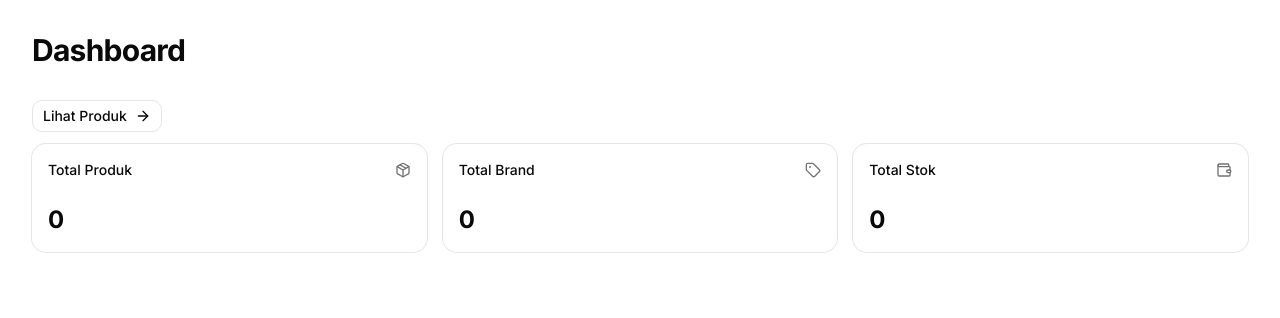
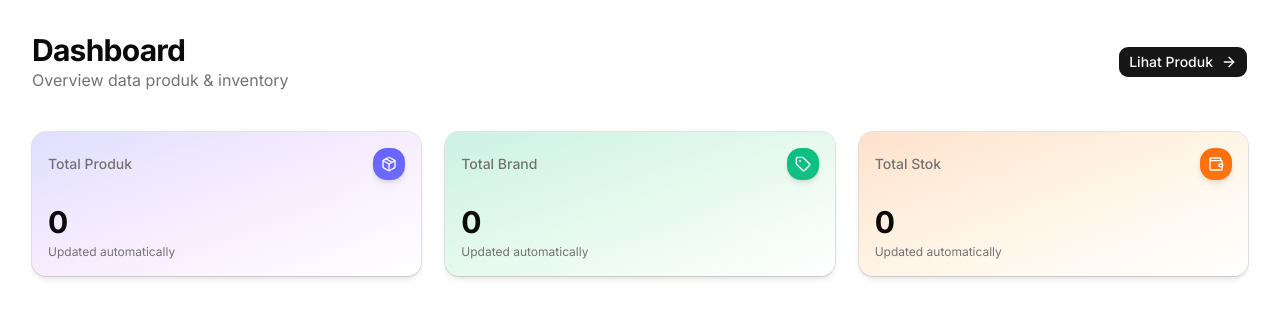
Before and after one commit to afadholi1/nextjs-product-management, a Next.js app: page / in a window 1280 px wide. Shown: the top 318 px of the page. Built offline with nearby package versions, Linux system fonts and the light colour scheme; no server answers; the database is empty.

Commit message:
feat: improve dashboard & products UI

```diff
--- a/src/app/page.tsx
+++ b/src/app/page.tsx
@@ -1,58 +1,95 @@
 import Link from "next/link";
 import { prisma } from "@/lib/prisma";
-import { Card, CardContent, CardHeader, CardTitle } from "@/components/ui/card";
+import { Card, CardContent, CardHeader } from "@/components/ui/card";
 import { Button } from "@/components/ui/button";
 import { Package, Tag, Wallet, ArrowRight } from "lucide-react";
 
 export default async function DashboardPage() {
-  // Ambil data agregat: jumlah produk, brand, dan total stok
   const [productCount, brandCount, totalStock] = await Promise.all([
     prisma.product.count(),
     prisma.brand.count(),
     prisma.product.aggregate({ _sum: { stock: true } }),
   ]);
 
-  // Konfigurasi kartu statistik
+  const stockValue = totalStock._sum.stock ?? 0;
+
   const stats = [
     {
       title: "Total Produk",
       value: productCount,
-      icon: <Package className="h-4 w-4 text-muted-foreground" />,
+      Icon: Package,
+      gradient: "from-indigo-500/20 via-purple-500/10 to-transparent",
+      iconBg: "bg-indigo-500",
     },
     {
       title: "Total Brand",
       value: brandCount,
-      icon: <Tag className="h-4 w-4 text-muted-foreground" />,
+      Icon: Tag,
+      gradient: "from-emerald-500/20 via-green-500/10 to-transparent",
+      iconBg: "bg-emerald-500",
     },
     {
       title: "Total Stok",
-      value: totalStock._sum.stock || 0, // fallback 0 jika null
-      icon: <Wallet className="h-4 w-4 text-muted-foreground" />,
+      value: stockValue,
+      Icon: Wallet,
+      gradient: "from-orange-500/20 via-amber-500/10 to-transparent",
+      iconBg: "bg-orange-500",
     },
   ];
 
   return (
-    <div className="p-8 space-y-8">
-      <h1 className="text-3xl font-bold tracking-tight">Dashboard</h1>
+    <div className="p-8 space-y-10">
+      {/* Header */}
+      <div className="flex items-center justify-between">
+        <div>
+          <h1 className="text-3xl font-bold tracking-tight">Dashboard</h1>
+          <p className="text-muted-foreground">
+            Overview data produk & inventory
+          </p>
+        </div>
 
-      {/* Shortcut ke halaman Products */}
-      <Link href="/products">
-        <Button variant="outline" className="gap-2 mb-3">
-          Lihat Produk <ArrowRight className="h-4 w-4 " />
-        </Button>
-      </Link>
+        <Link href="/products">
+          <Button className="gap-2">
+            Lihat Produk <ArrowRight className="h-4 w-4" />
+          </Button>
+        </Link>
+      </div>
 
-      {/* Grid kartu statistik */}
-      <div className="grid gap-4 md:grid-cols-3">
+      {/* Premium Stats Grid */}
+      <div className="grid gap-6 md:grid-cols-3">
         {stats.map((stat) => (
-          <Card key={stat.title}>
-            <CardHeader className="flex flex-row items-center justify-between space-y-0 pb-2">
-              <CardTitle className="text-sm font-medium">{stat.title}</CardTitle>
-              {stat.icon}
+          <Card
+            key={stat.title}
+            className={`
+              relative overflow-hidden border-0 shadow-md
+              bg-linear-to-br ${stat.gradient}
+              backdrop-blur-xl
+              hover:shadow-xl transition-all duration-300
+            `}
+          >
+            <CardHeader className="flex flex-row items-center justify-between pb-2">
+              <p className="text-sm font-medium text-muted-foreground">
+                {stat.title}
+              </p>
+
+              <div
+                className={`p-2 rounded-xl ${stat.iconBg} text-white shadow-md`}
+              >
+                <stat.Icon className="h-4 w-4" />
+              </div>
             </CardHeader>
+
             <CardContent>
-              <div className="text-2xl font-bold">{stat.value}</div>
+              <div className="text-3xl font-bold tracking-tight">
+                {stat.value}
+              </div>
+              <p className="text-xs text-muted-foreground mt-1">
+                Updated automatically
+              </p>
             </CardContent>
+
+            {/* decorative glow */}
+            <div className="absolute -bottom-10 -right-10 h-32 w-32 rounded-full blur-3xl opacity-30 bg-white" />
           </Card>
         ))}
       </div>
--- a/src/app/products/page.tsx
+++ b/src/app/products/page.tsx
@@ -7,25 +7,26 @@ import { ChevronLeft } from "lucide-react";
 
 export default async function ProductsPage() {
   // Fetch produk dan brand secara paralel di server
-  const [products, brands] = await Promise.all([
-    getProducts(),
-    getBrands(),
-  ]);
+  const [products, brands] = await Promise.all([getProducts(), getBrands()]);
 
   return (
     <div className="p-8 space-y-6">
-      {/* Tombol kembali ke Dashboard */}
-      <Link href="/">
-        <Button variant="ghost" size="icon">
-          <ChevronLeft className="h-5 w-5" />
-        </Button>
-      </Link>
+
+      <div className="text-sm text-muted-foreground flex items-center gap-2">
+        <Link href="/" className="hover:text-foreground">
+          Dashboard
+        </Link>
+        <span>/</span>
+        <span className="text-foreground">Products</span>
+      </div>
 
       {/* Header halaman */}
       <div className="flex justify-between items-center gap-4">
         <div>
           <h1 className="text-3xl font-bold tracking-tight">Products</h1>
-          <p className="text-muted-foreground">Kelola stok dan harga produk Anda.</p>
+          <p className="text-muted-foreground">
+            Kelola stok dan harga produk Anda.
+          </p>
         </div>
         {/* Modal tambah produk baru */}
         <AddProductModal brands={brands} />
@@ -33,6 +34,15 @@ export default async function ProductsPage() {
 
       {/* Tabel daftar produk */}
       <ProductTable products={products} brands={brands} />
+
+       {/* Tombol kembali ke Dashboard */}
+    <Link href="/">
+        <Button variant="ghost" className="gap-2">
+          <ChevronLeft className="h-5 w-5" />
+          Kembali
+        </Button>
+      </Link>
+
     </div>
   );
 }
```
